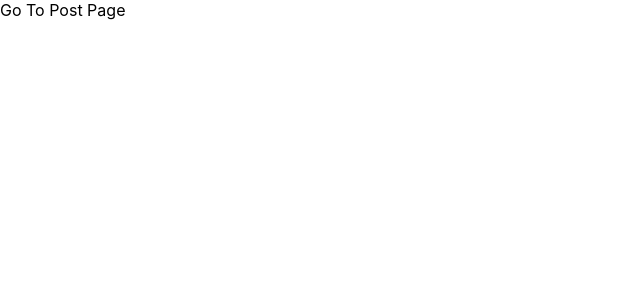
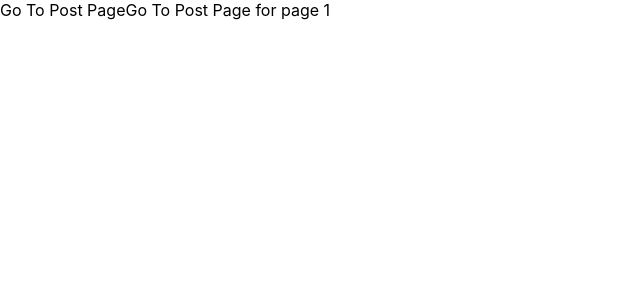
Before and after one commit to PrasantaDebnath25/nextjs-routing, a Next.js app: page /contact in a window 1280 px wide. Shown: the top 300 px of the page, without its empty margins (0-640 px from the left). Built offline with nearby package versions, Linux system fonts and the light colour scheme.

Commit message:
master: add page

```diff
--- a/pages/contact.js
+++ b/pages/contact.js
@@ -12,6 +12,10 @@ export default function contact() {
       <Link href="/post">
           Go To Post Page
       </Link>
+
+      <Link href="/post/1">
+          Go To Post Page for page 1
+      </Link>
     </div>
   )
 }
```
